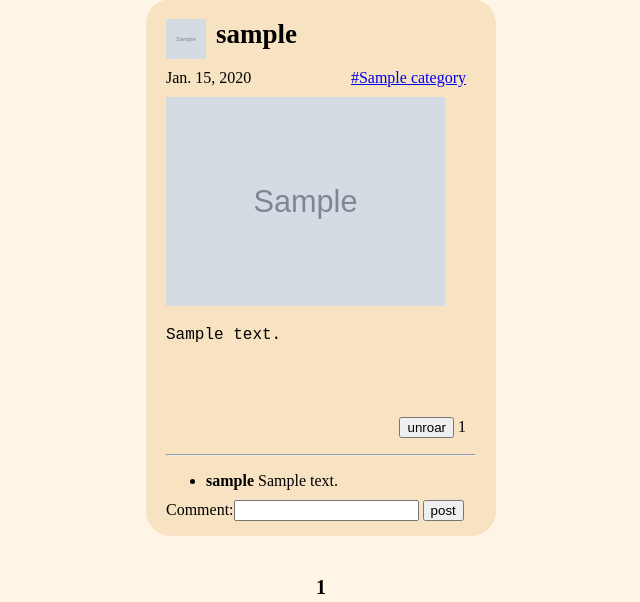
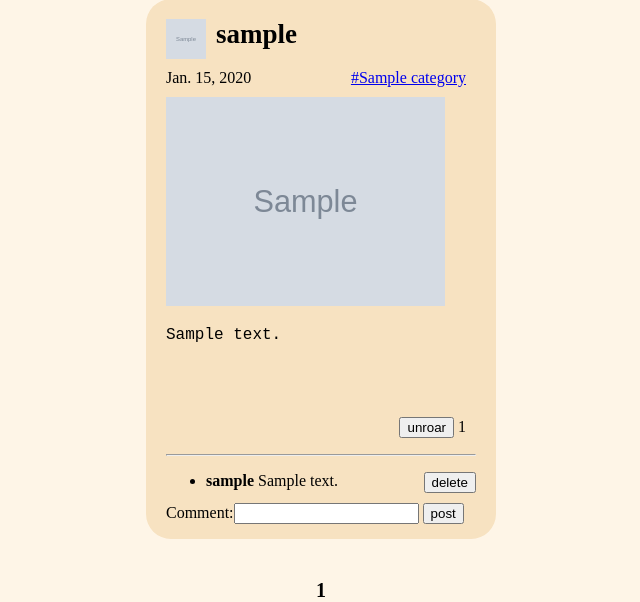
Before and after one commit to 2884069/InqPal, a Django app: page /inqpal/posts/pals/ in a window 1280 px wide. Shown: the part 208-810 px from the top of the page, without its empty margins (319-959 px from the left). Run offline with Django 3.2, Linux system fonts and the light colour scheme; a user stored in the database is signed in; tables that the repository leaves empty hold one stand-in row (values such as "Sample post"); grey boxes marked "Sample" are stand-in pictures.

Commit message:
added ability to delete comments

```diff
--- a/inqpal/views.py
+++ b/inqpal/views.py
@@ -35,6 +35,9 @@ def handle_comment_form_post(request):
     else:
         print(comment_form.errors)
 
+def handle_comment_delete_post(request):
+    Comment.objects.get(id=request.POST.get('comment')).delete()
+
 def handle_roar_form_post(request):
     post = Post.objects.get(id=request.POST.get('post'))
     post.roars.add(request.user.account)
@@ -59,6 +62,8 @@ def trending(request,page=1):
     if request.method == "POST":
         if request.POST.get('submit') == 'post':
             handle_comment_form_post(request)
+        elif request.POST.get('submit') == 'delete':
+            handle_comment_delete_post(request)
         elif request.POST.get('submit') == 'roar':
             handle_roar_form_post(request)
         elif request.POST.get('submit') == 'unroar':
@@ -74,7 +79,7 @@ def trending(request,page=1):
         context_dict['pages'] = pages
 
     post_list = Post.objects.annotate(num_roars=Count("roars")).order_by("-num_roars")[POSTS_PER_PAGE*page:POSTS_PER_PAGE*(page+1)]
-    post_list = [{'post':p,'roars':p.roars.count,'comments':Comment.objects.filter(post=p).order_by('date')} for p in post_list]
+    post_list = [{'post':p,'roars':p.roars.count,'comments':[{'comment':c,'mine':c.creator == request.user.account} for c in Comment.objects.filter(post=p).order_by('date')]} for p in post_list]
 
     # if logged in, checks which posts you've already roared
     if request.user.is_authenticated:
@@ -97,6 +102,8 @@ def pals_posts(request,page=1):
     if request.method == "POST":
         if request.POST.get('submit') == 'post':
             handle_comment_form_post(request)
+        elif request.POST.get('submit') == 'delete':
+            handle_comment_delete_post(request)
         elif request.POST.get('submit') == 'roar':
             handle_roar_form_post(request)
         elif request.POST.get('submit') == 'unroar':
@@ -115,7 +122,7 @@ def pals_posts(request,page=1):
         context_dict['pages'] = pages
 
     post_list = Post.objects.filter(creator__in=account.friends.all()).annotate(num_roars=Count("roars")).order_by("-num_roars")[POSTS_PER_PAGE*page:POSTS_PER_PAGE*(page+1)]
-    post_list = [{'post':p,'roars':p.roars.count,'comments':Comment.objects.filter(post=p).order_by('date')} for p in post_list]
+    post_list = [{'post':p,'roars':p.roars.count,'comments':[{'comment':c,'mine':c.creator == request.user.account} for c in Comment.objects.filter(post=p).order_by('date')]} for p in post_list]
 
     # Checks which posts you've already roared
     for p in post_list:
@@ -142,6 +149,8 @@ def show_category(request,category_name,page=1):
     if request.method == "POST":
         if request.POST.get('submit') == 'post':
             handle_comment_form_post(request)
+        elif request.POST.get('submit') == 'delete':
+            handle_comment_delete_post(request)
         elif request.POST.get('submit') == 'roar':
             handle_roar_form_post(request)
         elif request.POST.get('submit') == 'unroar':
@@ -157,7 +166,7 @@ def show_category(request,category_name,page=1):
         context_dict['pages'] = pages
 
     post_list = Post.objects.filter(category=Category.objects.get(name=category_name)).annotate(num_roars=Count("roars")).order_by("-num_roars")[POSTS_PER_PAGE*page:POSTS_PER_PAGE*(page+1)]
-    post_list = [{'post':p,'roars':p.roars.count,'comments':Comment.objects.filter(post=p).order_by('date')} for p in post_list]
+    post_list = [{'post':p,'roars':p.roars.count,'comments':[{'comment':c,'mine':c.creator == request.user.account} for c in Comment.objects.filter(post=p).order_by('date')]} for p in post_list]
 
     # if logged in, checks which posts you've already roared
     if context_dict['logged_in']:
--- a/static/css/display_posts.css
+++ b/static/css/display_posts.css
@@ -101,7 +101,15 @@
 }
 
 .comment_space {
-    height: 20px;
+    min-height: 20px;
+}
+
+.comment_display {
+    display:flex;
+}
+
+.comment_text {
+    width:75%;
 }
 
 .page_div {
@@ -127,3 +135,7 @@
 .page p {
     font-weight: bold;
 }
+
+#delete_comment {
+    margin-left: 15px;
+}
--- a/templates/inqpal/display_posts.html
+++ b/templates/inqpal/display_posts.html
@@ -57,8 +57,17 @@
                         <ul>
                             {% for comment in post.comments %}
                                 <li><div class="comment_display">
-                                    <strong>{{comment.creator}}</strong>
-                                    {{comment.text}}
+                                    <div class="comment_text">
+                                        <strong>{{comment.comment.creator}}</strong>
+                                        {{comment.comment.text}}
+                                    </div>
+                                    {% if comment.mine %}
+                                        <form id = 'delete_comment' method="POST" action="{{this_url}}">
+                                            {% csrf_token %}
+                                            <input type="hidden" name='comment' id='what_comment' value={{comment.comment.id}}>
+                                            <input type="submit" name="submit" value="delete" required="required">
+                                        </form>
+                                    {% endif %}
                                 </div></li>
                             {% endfor %}
                         </ul>
```
